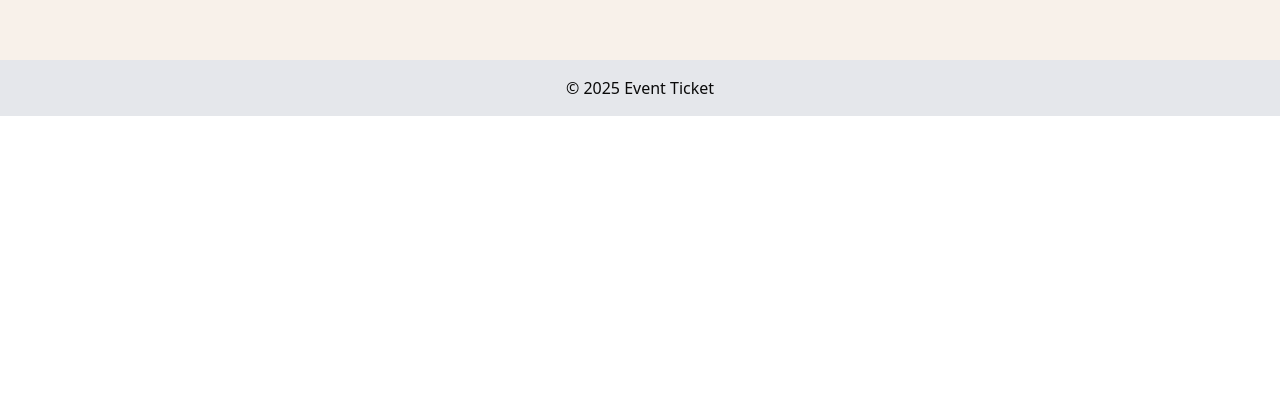
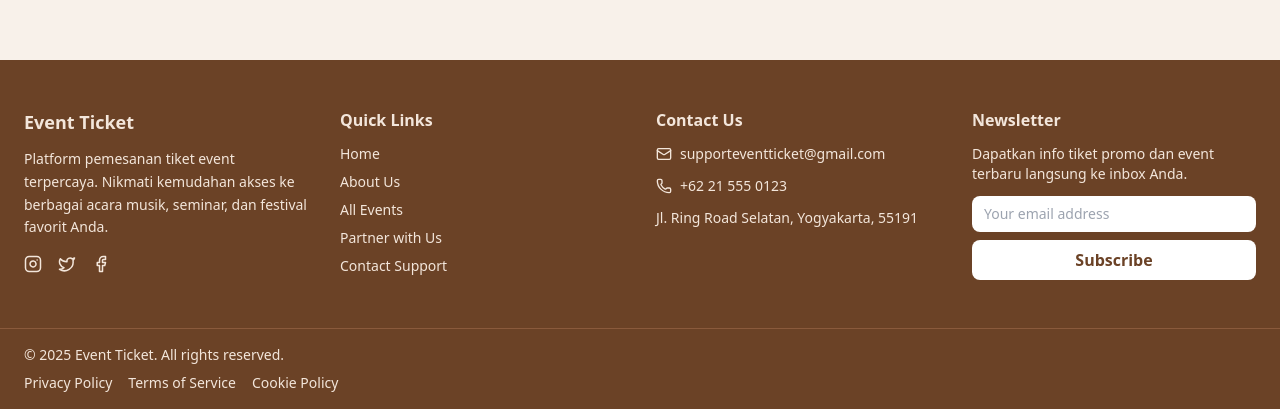
Before and after one commit to 2400016071-boop/project_tekweb, a React (Vite) app: page /events/1 in a window 1280 px wide. Shown: the part 1128-1537 px from the top of the page. Before the commit the page ends 1244 px from the top, so only its background shows below. Built offline with nearby package versions, Linux system fonts and the light colour scheme.

Commit message:
tampilan about dan tampilan footer

```diff
--- a/src/components/user/Footer.jsx
+++ b/src/components/user/Footer.jsx
@@ -1,7 +1,125 @@
+import { Instagram, Twitter, Facebook, Mail, Phone } from "lucide-react";
+import { useEffect, useState } from "react";
+
 export default function Footer() {
+  const [columns, setColumns] = useState(1);
+  const [email, setEmail] = useState("");
+
+  useEffect(() => {
+    const handleResize = () => {
+      const width = window.innerWidth;
+
+      if (width >= 1024) {
+        setColumns(4); // Desktop
+      } else if (width >= 640) {
+        setColumns(2); // Tablet
+      } else {
+        setColumns(1); // Mobile
+      }
+    };
+
+    handleResize();
+    window.addEventListener("resize", handleResize);
+    return () => window.removeEventListener("resize", handleResize);
+  }, []);
+
+  const handleSubscribe = () => {
+    if (!email) {
+      alert("Silakan masukkan email terlebih dahulu.");
+      return;
+    }
+
+    alert(`Terima kasih sudah berlangganan!\nEmail: ${email}`);
+    setEmail("");
+  };
+
   return (
-    <footer className="bg-gray-200 text-center p-4">
-      <p>© 2025 Event Ticket</p>
+    <footer className="bg-[#6b4226] text-[#F3E6DB]">
+      <div
+        className="max-w-7xl mx-auto px-6 py-12 grid gap-8"
+        style={{
+          gridTemplateColumns: `repeat(${columns}, minmax(0, 1fr))`,
+        }}
+      >
+        {/* BRAND */}
+        <div>
+          <h3 className="text-lg font-bold mb-3">Event Ticket</h3>
+          <p className="text-sm leading-relaxed">
+            Platform pemesanan tiket event terpercaya.
+            Nikmati kemudahan akses ke berbagai acara musik, seminar,
+            dan festival favorit Anda.
+          </p>
+
+          <div className="flex gap-4 mt-4">
+            <Instagram size={18} />
+            <Twitter size={18} />
+            <Facebook size={18} />
+          </div>
+        </div>
+
+        {/* QUICK LINKS */}
+        <div>
+          <h3 className="font-semibold mb-3">Quick Links</h3>
+          <ul className="space-y-2 text-sm">
+            <li>Home</li>
+            <li>About Us</li>
+            <li>All Events</li>
+            <li>Partner with Us</li>
+            <li>Contact Support</li>
+          </ul>
+        </div>
+
+        {/* CONTACT */}
+        <div>
+          <h3 className="font-semibold mb-3">Contact Us</h3>
+          <ul className="space-y-3 text-sm">
+            <li className="flex items-center gap-2">
+              <Mail size={16} /> supporteventticket@gmail.com
+            </li>
+            <li className="flex items-center gap-2">
+              <Phone size={16} /> +62 21 555 0123
+            </li>
+            <li>
+              Jl. Ring Road Selatan, Yogyakarta, 55191
+            </li>
+          </ul>
+        </div>
+
+        {/* NEWSLETTER */}
+        <div>
+          <h3 className="font-semibold mb-3">Newsletter</h3>
+          <p className="text-sm mb-3">
+            Dapatkan info tiket promo dan event terbaru langsung ke inbox Anda.
+          </p>
+
+          <input
+            type="email"
+            placeholder="Your email address"
+            value={email}
+            onChange={(e) => setEmail(e.target.value)}
+            className="w-full px-3 py-2 rounded-md text-sm text-black mb-2"
+          />
+
+          <button
+            onClick={handleSubscribe}
+            className="w-full bg-white text-[#6b4226] py-2 rounded-md font-semibold"
+          >
+            Subscribe
+          </button>
+        </div>
+      </div>
+
+      {/* BOTTOM */}
+      <div className="border-t border-[#8a5a3c] py-4 text-sm">
+        <div className="max-w-7xl mx-auto px-6 flex flex-col sm:flex-row justify-between gap-2">
+          <p>© 2025 Event Ticket. All rights reserved.</p>
+          <div className="flex gap-4">
+            <span>Privacy Policy</span>
+            <span>Terms of Service</span>
+            <span>Cookie Policy</span>
+          </div>
+        </div>
+      </div>
     </footer>
   );
 }
--- a/src/components/user/Navbar.jsx
+++ b/src/components/user/Navbar.jsx
@@ -44,7 +44,7 @@ export default function Navbar() {
 
       {/* MOBILE MENU → KE BAWAH */}
       {isMobile && open && (
-        <div className="bg-[#1f1f1f] flex flex-col px-6 py-4 space-y-4">
+        <div className="bg-[#5C3A21] flex flex-col px-6 py-4 space-y-4">
           <Link to="/" onClick={() => setOpen(false)}>Home</Link>
           <Link to="/about" onClick={() => setOpen(false)}>About</Link>
           <LoginAdminDialog />
--- a/src/pages/About.jsx
+++ b/src/pages/About.jsx
@@ -1,52 +1,107 @@
+import { Instagram } from "lucide-react";
+
 export default function About() {
   return (
-    <main className="min-h-screen bg-[#F8F1EA] px-6 py-10">
-      <div className="max-w-3xl mx-auto bg-white p-8 rounded-xl shadow">
+    <div className="bg-[#F3E6DB] text-[#3b2a1a]">
 
-        <h1 className="text-3xl font-bold text-[#5C3A21] mb-6">
-          Tentang Event Ticket
-        </h1>
+      {/* HERO */}
+      <section className="max-w-7xl mx-auto px-6 py-16 text-center">
+        <h1 className="text-3xl font-bold mb-4">Tentang Event Ticket</h1>
+        <p className="max-w-3xl mx-auto text-base leading-relaxed">
+          Event Ticket adalah platform pemesanan tiket event yang dirancang
+          untuk memberikan kemudahan akses ke berbagai acara seperti konser,
+          seminar, dan festival dengan sistem yang aman dan terpercaya.
+        </p>
+      </section>
 
-        <p className="text-gray-700 mb-4 leading-relaxed">
-          Event Ticket adalah aplikasi berbasis web yang digunakan untuk
-          membantu pengguna dalam mencari dan membeli tiket konser
-          dan event musik secara online dengan mudah dan cepat.
-        </p>
+      {/* FOTO EVENT */}
+      <section className="max-w-7xl mx-auto px-6 py-12">
+        <div className="grid gap-6 sm:grid-cols-2 lg:grid-cols-3">
+          <img
+            src="https://images.unsplash.com/photo-1507874457470-272b3c8d8ee2"
+            alt="Concert"
+            className="rounded-xl object-cover h-56 w-full"
+          />
+          <img
+            src="https://images.unsplash.com/photo-1528605248644-14dd04022da1"
+            alt="Seminar"
+            className="rounded-xl object-cover h-56 w-full"
+          />
+          <img
+            src="https://images.unsplash.com/photo-1492684223066-81342ee5ff30"
+            alt="Festival"
+            className="rounded-xl object-cover h-56 w-full"
+          />
+        </div>
+      </section>
 
-        <h2 className="text-xl font-semibold text-[#5C3A21] mt-6 mb-2">
-          Fitur Utama
-        </h2>
+      {/* VISI MISI */}
+      <section className="max-w-7xl mx-auto px-6 py-16 grid gap-10 md:grid-cols-2">
+        <div>
+          <h2 className="text-xl font-semibold mb-3">Visi</h2>
+          <p className="leading-relaxed">
+            Menjadi platform pemesanan tiket event digital terpercaya
+            yang menghubungkan penyelenggara dan pengunjung event
+            secara mudah dan efisien.
+          </p>
+        </div>
 
-        <ul className="list-disc list-inside text-gray-700 space-y-1">
-          <li>Pencarian event konser</li>
-          <li>Detail event dengan modal pop-up</li>
-          <li>Pembelian tiket melalui WhatsApp</li>
-          <li>Login admin untuk pengelolaan event</li>
-        </ul>
+        <div>
+          <h2 className="text-xl font-semibold mb-3">Misi</h2>
+          <ul className="list-disc pl-5 space-y-2">
+            <li>Menyediakan sistem pemesanan tiket yang cepat dan aman</li>
+            <li>Mendukung promosi event lokal dan nasional</li>
+            <li>Meningkatkan pengalaman pengguna dalam mencari event</li>
+          </ul>
+        </div>
+      </section>
 
-        <h2 className="text-xl font-semibold text-[#5C3A21] mt-6 mb-2">
-          Teknologi yang Digunakan
-        </h2>
+      {/* TIM PENGEMBANG (TANPA FOTO) */}
+      <section className="bg-white py-16">
+        <div className="max-w-7xl mx-auto px-6">
+          <h2 className="text-2xl font-bold text-center mb-10">
+            Tim Pengembang
+          </h2>
 
-        <ul className="list-disc list-inside text-gray-700 space-y-1">
-          <li>React JS</li>
-          <li>Vite</li>
-          <li>Tailwind CSS</li>
-          <li>shadcn/ui</li>
-          <li>React Router</li>
-        </ul>
+          <div className="grid gap-6 sm:grid-cols-2 lg:grid-cols-3">
+            {[
+              {
+                name: "Liviya Afriani Pratama",
+                role: "Frontend user",
+                ig: "https://www.instagram.com/liviya24_?igsh=MTFlcTg1OWV0aG41OQ=="
+              },
+              {
+                name: "Angraini Putri Hartadi",
+                role: "Frontend admin",
+                ig: "https://www.instagram.com/anggraenip.h?igsh=MTUza3FxNmFpYnE0NA=="
+              },
+              {
+                name: "Dyah Amarruli",
+                role: "Logic & API",
+                ig: "https://www.instagram.com/dyahamr_?igsh=MTVmNHBrNmsyZXcxNA=="
+              }
+            ].map((person, i) => (
+              <div
+                key={i}
+                className="bg-[#F3E6DB] rounded-xl shadow p-6 text-center"
+              >
+                <h3 className="font-semibold text-lg">{person.name}</h3>
+                <p className="text-sm mb-3">{person.role}</p>
 
-        <h2 className="text-xl font-semibold text-[#5C3A21] mt-6 mb-2">
-          Tujuan Pembuatan
-        </h2>
+                <a
+                  href={person.ig}
+                  target="_blank"
+                  rel="noopener noreferrer"
+                  className="inline-flex items-center gap-2 text-sm hover:underline"
+                >
+                  <Instagram size={16} /> Instagram
+                </a>
+              </div>
+            ))}
+          </div>
+        </div>
+      </section>
 
-        <p className="text-gray-700">
-          Website ini dibuat sebagai bagian dari tugas mata kuliah
-          dan sebagai latihan dalam membangun aplikasi web modern
-          menggunakan React JS dan Tailwind CSS.
-        </p>
-
-      </div>
-    </main>
+    </div>
   );
 }
```
